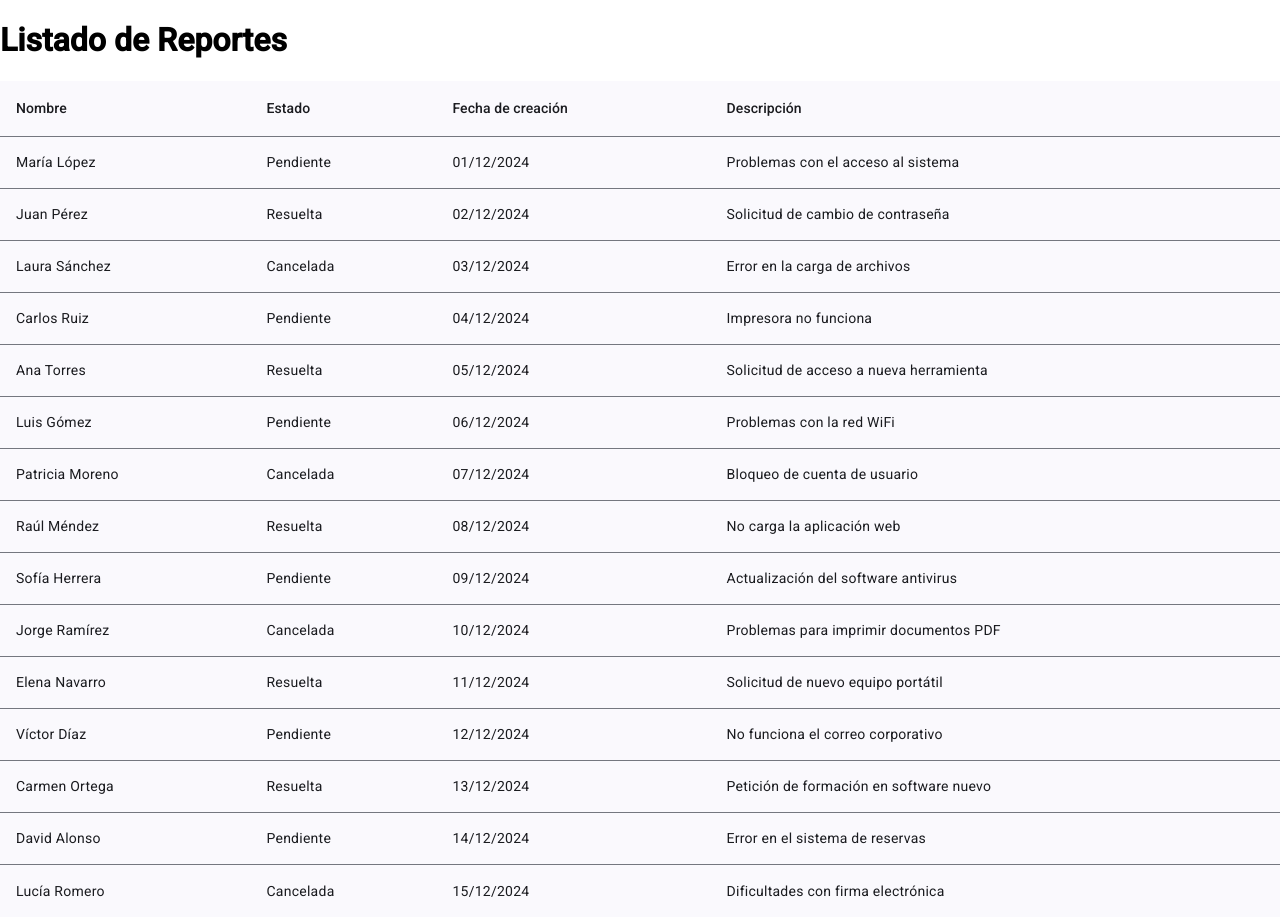
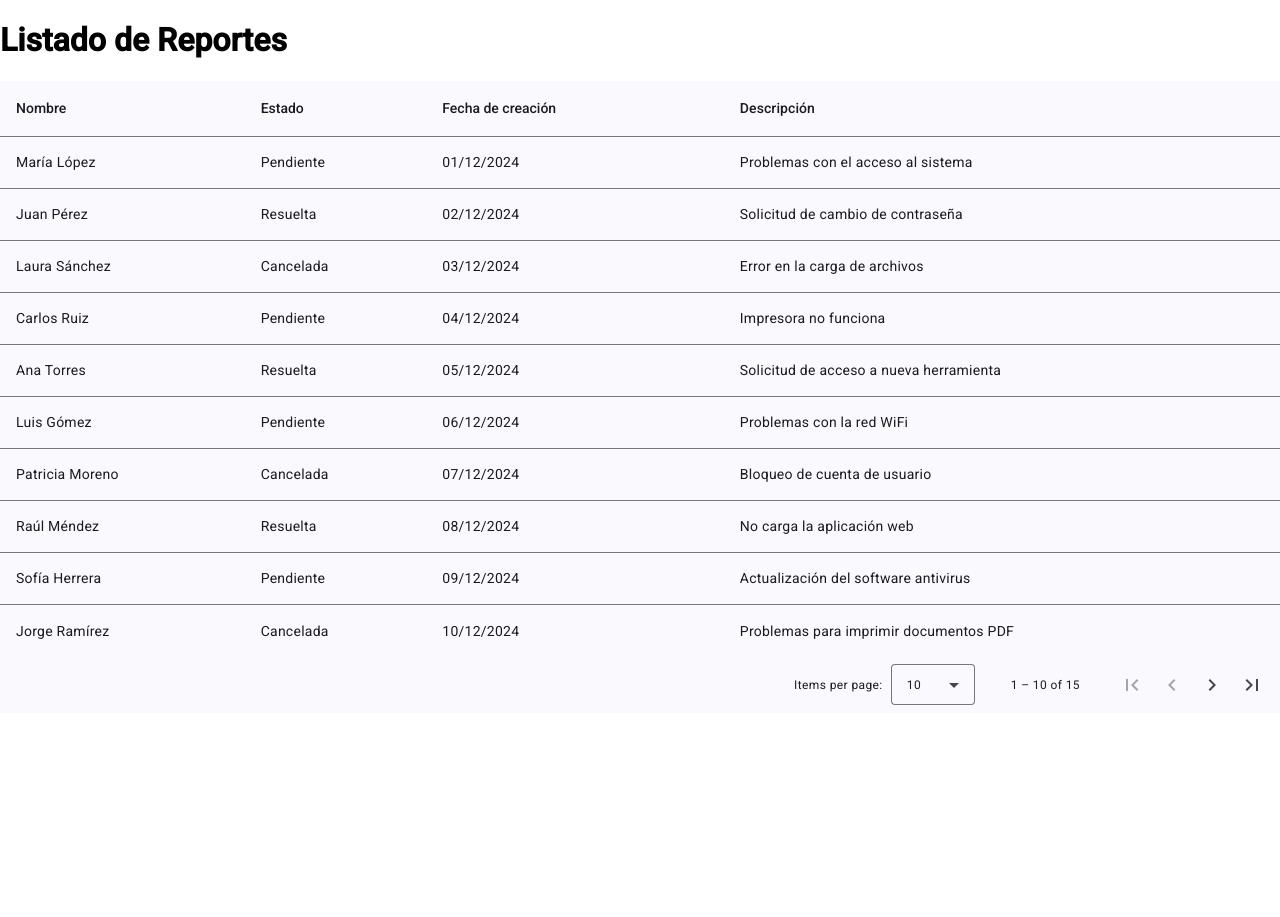
Before and after one commit to Fry009/pruebaHays, an Angular app in the folder pruebaHaysFrontApp/: page / in a window 1280 px wide. After the commit the page ends 821 px from the top, so only its background shows below. Built offline with nearby package versions, Linux system fonts and the light colour scheme.

Commit message:
added paginator and sorter for table TO DO convert to correct column def for workin **NOT WORKING YET**

```diff
--- a/pruebaHaysFrontApp/src/app/features/reports/components/report-list/report-list.component.html
+++ b/pruebaHaysFrontApp/src/app/features/reports/components/report-list/report-list.component.html
@@ -1,19 +1,19 @@
-<table mat-table [dataSource]="dataSource" class="mat-elevation-z8">
+<table mat-table [dataSource]="dataSource" matSort class="mat-elevation-z8">
   <!-- Name Column -->
   <ng-container matColumnDef="name">
-    <th mat-header-cell *matHeaderCellDef>Nombre</th>
+    <th mat-header-cell *matHeaderCellDef mat-sort-header>Nombre</th>
     <td mat-cell *matCellDef="let report">{{ getFullName(report) }}</td>
   </ng-container>
 
   <!-- Status Column -->
   <ng-container matColumnDef="status">
-    <th mat-header-cell *matHeaderCellDef>Estado</th>
+    <th mat-header-cell *matHeaderCellDef mat-sort-header>Estado</th>
     <td mat-cell *matCellDef="let report">{{ report.status }}</td>
   </ng-container>
 
   <!-- Creation Date Column -->
   <ng-container matColumnDef="creationDate">
-    <th mat-header-cell *matHeaderCellDef>Fecha de creación</th>
+    <th mat-header-cell *matHeaderCellDef mat-sort-header>Fecha de creación</th>
     <td mat-cell *matCellDef="let report">
       {{ report.creationDate | date : "dd/MM/yyyy" }}
     </td>
@@ -28,3 +28,9 @@
   <tr mat-header-row *matHeaderRowDef="displayedColumns"></tr>
   <tr mat-row *matRowDef="let row; columns: displayedColumns"></tr>
 </table>
+
+<mat-paginator
+  [pageSize]="10"
+  [pageSizeOptions]="[5, 10, 20]"
+  showFirstLastButtons
+></mat-paginator>
--- a/pruebaHaysFrontApp/src/app/features/reports/components/report-list/report-list.component.ts
+++ b/pruebaHaysFrontApp/src/app/features/reports/components/report-list/report-list.component.ts
@@ -1,7 +1,9 @@
-import { Component, OnInit } from '@angular/core';
+import { Component, OnInit, ViewChild } from '@angular/core';
 import { CommonModule } from '@angular/common';
 
-import { MatTableModule } from '@angular/material/table';
+import { MatTableDataSource, MatTableModule } from '@angular/material/table';
+import { MatPaginator, MatPaginatorModule } from '@angular/material/paginator';
+import { MatSort, MatSortModule } from '@angular/material/sort';
 import { DatePipe } from '@angular/common';
 import { ReportService } from '../../../../core/services/report.service';
 import { IReport } from '../../../../core/models/IReport';
@@ -9,23 +11,28 @@ import { IReport } from '../../../../core/models/IReport';
 @Component({
   selector: 'app-report-list',
   standalone: true,
-  imports: [CommonModule, MatTableModule],
+  imports: [CommonModule, MatTableModule,MatPaginatorModule,MatSortModule],
   templateUrl: './report-list.component.html',
   styleUrls: ['./report-list.component.scss'],
 })
 export class ReportListComponent implements OnInit {
   displayedColumns = ['name', 'status', 'creationDate', 'description'];
-  dataSource: IReport[] = [];
+  dataSource = new MatTableDataSource<IReport>();
+
+  @ViewChild(MatPaginator) paginator!: MatPaginator;
+  @ViewChild(MatSort) sort!: MatSort;
 
   constructor(private reportService: ReportService) {}
 
   ngOnInit(): void {
-   this.loadData();
+    this.loadData();
   }
 
   loadData(): void {
- this.reportService.getReports().subscribe((reports) => {
-      this.dataSource = reports;
+    this.reportService.getReports().subscribe((reports) => {
+      this.dataSource.data = reports;
+      this.dataSource.paginator = this.paginator;
+      this.dataSource.sort = this.sort;
     });
   }
 
```
